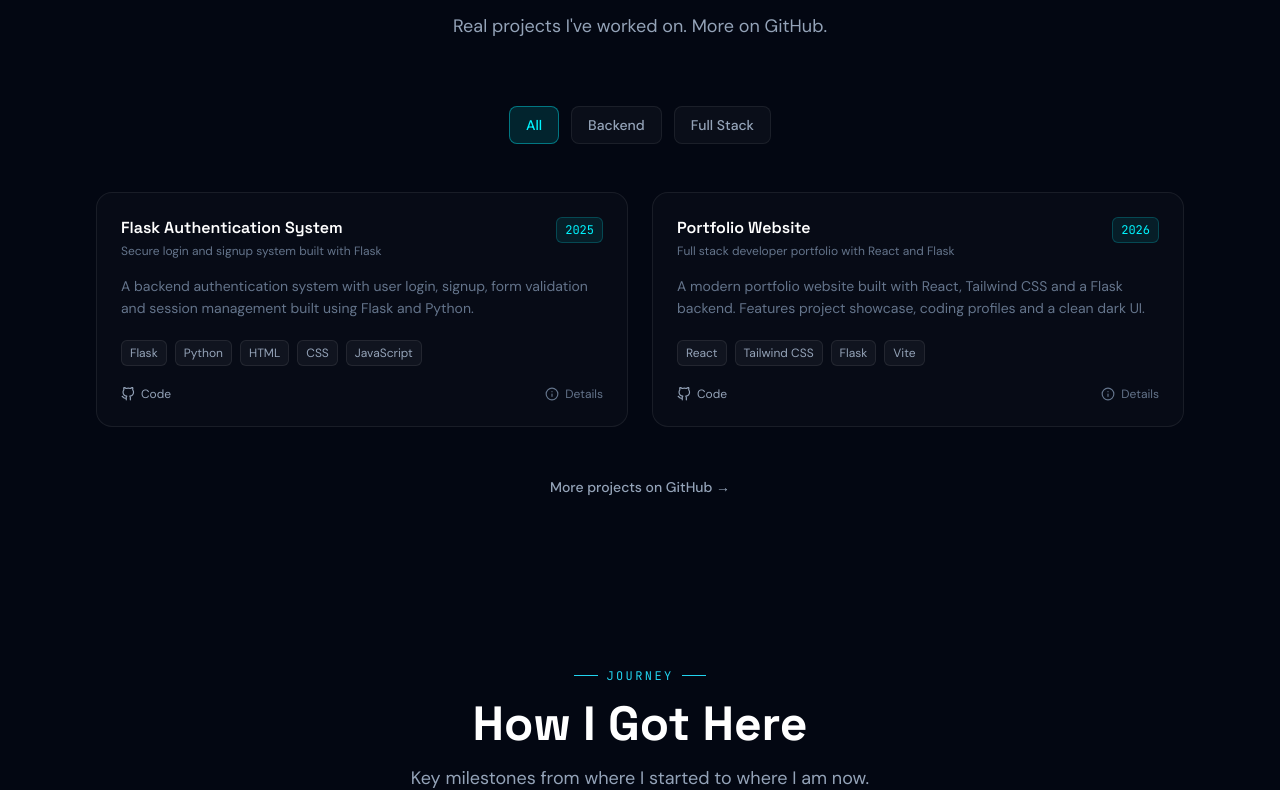
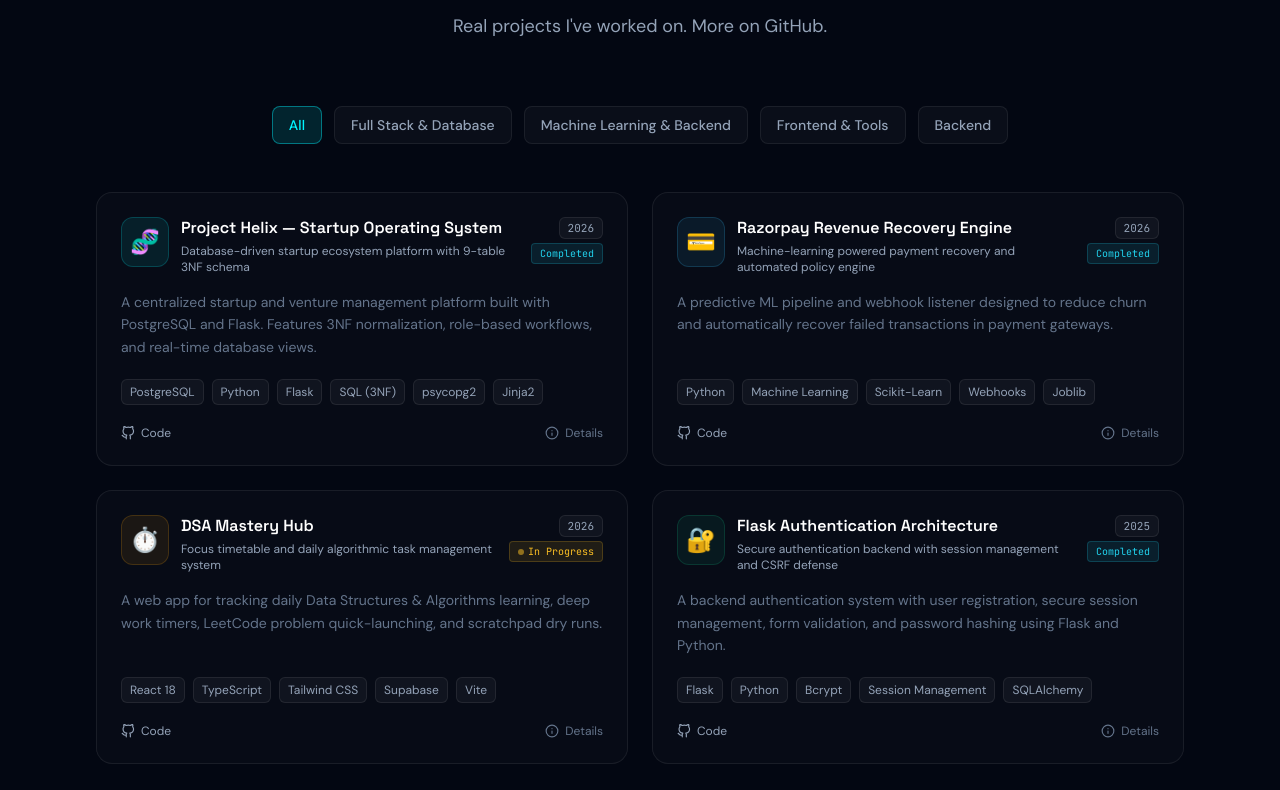
Before and after one commit to yusufjohn-shaik/portfolio, a React (Vite) app in the folder client/: page / in a window 1280 px wide. Shown: the part 3059-3849 px from the top of the page. Built offline with nearby package versions, Linux system fonts and the light colour scheme; no server answers.

Commit message:
Update projects with real GitHub repositories and remove portfolio card

```diff
--- a/client/src/components/cards/ProjectCard.jsx
+++ b/client/src/components/cards/ProjectCard.jsx
@@ -19,20 +19,45 @@ export default function ProjectCard({ project }) {
       >
         {/* Header */}
         <div className="flex items-start justify-between gap-3 mb-4">
+          <div className="flex items-start gap-3">
+            {project.icon && (
+              <span
+                className="text-2xl p-2 rounded-xl flex-shrink-0"
+                style={{
+                  background: `${project.color || '#00f5ff'}15`,
+                  border: `1px solid ${project.color || '#00f5ff'}30`,
+                }}
+              >
+                {project.icon}
+              </span>
+            )}
             <div>
               <h3 className="text-white font-semibold text-base leading-snug">{project.title}</h3>
-            <p className="text-xs text-slate-500 mt-1">{project.tagline}</p>
+              <p className="text-xs text-slate-400 mt-1">{project.tagline}</p>
             </div>
+          </div>
+          <div className="flex flex-col items-end gap-1 flex-shrink-0">
             <span
-            className="text-xs px-2 py-1 rounded-md flex-shrink-0 font-mono"
+              className="text-[11px] px-2 py-0.5 rounded-md font-mono"
               style={{
-              background: 'rgba(0,245,255,0.08)',
-              border: '1px solid rgba(0,245,255,0.2)',
-              color: '#00f5ff',
+                background: 'rgba(255,255,255,0.04)',
+                border: '1px solid rgba(255,255,255,0.08)',
+                color: '#94a3b8',
               }}
             >
               {project.year}
             </span>
+            {project.status === 'In Progress' ? (
+              <span className="inline-flex items-center gap-1 text-[10px] font-mono text-amber-400 px-2 py-0.5 rounded bg-amber-400/10 border border-amber-400/20">
+                <span className="w-1.5 h-1.5 rounded-full bg-amber-400 animate-pulse" />
+                In Progress
+              </span>
+            ) : (
+              <span className="inline-flex items-center gap-1 text-[10px] font-mono text-cyan-400 px-2 py-0.5 rounded bg-cyan-400/10 border border-cyan-400/20">
+                Completed
+              </span>
+            )}
+          </div>
         </div>
 
         {/* Description */}
--- a/client/src/data/projects.js
+++ b/client/src/data/projects.js
@@ -1,61 +1,124 @@
 export const projects = [
   {
     id: 1,
+    slug: 'project-helix',
+    title: 'Project Helix — Startup Operating System',
+    tagline: 'Database-driven startup ecosystem platform with 9-table 3NF schema',
+    description:
+      'A centralized startup and venture management platform built with PostgreSQL and Flask. Features 3NF normalization, role-based workflows, and real-time database views.',
+    longDescription:
+      'Engineered as an enterprise-grade relational database application. Implements a 9-table schema normalized to 3NF (7 strong entities, 2 associative entities, 52 attributes). Resolves many-to-many team allocations, manages funding rounds (Seed, Series A), tracks investor commitments, and enforces transactional constraints.',
+    icon: '🧬',
+    color: '#00f5ff',
+    tags: ['PostgreSQL', 'Python', 'Flask', 'SQL (3NF)', 'psycopg2', 'Jinja2'],
+    category: 'Full Stack & Database',
+    featured: true,
+    githubUrl: 'https://github.com/yusufjohn-shaik/project-Helix',
+    liveUrl: null,
+    status: 'Completed',
+    highlights: [
+      '9-table relational database strictly normalized to 3NF',
+      'Role-based access for founders, members, and investors',
+      'Funding rounds & investment commitment ledger',
+      'Real-time SQL database views and indexing optimization',
+    ],
+    techStack: {
+      database: ['PostgreSQL', 'psycopg2', 'Relational 3NF Schema'],
+      backend: ['Python', 'Flask'],
+      frontend: ['HTML5', 'CSS3', 'JavaScript'],
+    },
+    year: 2026,
+  },
+  {
+    id: 2,
+    slug: 'razorpay-revenue-recovery',
+    title: 'Razorpay Revenue Recovery Engine',
+    tagline: 'Machine-learning powered payment recovery and automated policy engine',
+    description:
+      'A predictive ML pipeline and webhook listener designed to reduce churn and automatically recover failed transactions in payment gateways.',
+    longDescription:
+      'Developed to tackle payment failure drop-offs. Integrates a trained machine learning model (Scikit-Learn/Joblib) with a dynamic policy engine. Listens to payment gateway webhooks, predicts recovery probability, and triggers smart retry policies.',
+    icon: '💳',
+    color: '#38bdf8',
+    tags: ['Python', 'Machine Learning', 'Scikit-Learn', 'Webhooks', 'Joblib'],
+    category: 'Machine Learning & Backend',
+    featured: true,
+    githubUrl: 'https://github.com/yusufjohn-shaik/razorpay-revenue-recovery',
+    liveUrl: null,
+    status: 'Completed',
+    highlights: [
+      'Trained predictive ML model for transaction recovery likelihood',
+      'Real-time webhook listener and transaction pipeline',
+      'Automated retry and policy decision engine',
+      'Comprehensive test suites for policy verification',
+    ],
+    techStack: {
+      ml: ['Scikit-Learn', 'Joblib', 'Python'],
+      backend: ['Python Webhooks', 'Policy Engine'],
+    },
+    year: 2026,
+  },
+  {
+    id: 3,
+    slug: 'dsa-mastery-hub',
+    title: 'DSA Mastery Hub',
+    tagline: 'Focus timetable and daily algorithmic task management system',
+    description:
+      'A web app for tracking daily Data Structures & Algorithms learning, deep work timers, LeetCode problem quick-launching, and scratchpad dry runs.',
+    longDescription:
+      'Built to enforce a daily 3.5-hour problem-solving protocol. Features study-friendly dark mode UI, integrated deep work timer with sound alerts, LeetCode quick launcher with difficulty badges, dry-run notes scratchpad, and Supabase persistence.',
+    icon: '⏱️',
+    color: '#f59e0b',
+    tags: ['React 18', 'TypeScript', 'Tailwind CSS', 'Supabase', 'Vite'],
+    category: 'Frontend & Tools',
+    featured: true,
+    githubUrl: 'https://github.com/yusufjohn-shaik/dsa-prep',
+    liveUrl: null,
+    status: 'In Progress',
+    highlights: [
+      'Structured daily DSA & CS fundamentals timetable',
+      'Built-in deep work timer with audio cues',
+      'Curated LeetCode problem quick-launcher',
+      'Supabase cloud sync with local storage cache fallback',
+    ],
+    techStack: {
+      frontend: ['React 18', 'TypeScript', 'Tailwind CSS', 'Vite'],
+      database: ['Supabase'],
+    },
+    year: 2026,
+  },
+  {
+    id: 4,
     slug: 'flask-auth-system',
-    title: 'Flask Authentication System',
-    tagline: 'Secure login and signup system built with Flask',
+    title: 'Flask Authentication Architecture',
+    tagline: 'Secure authentication backend with session management and CSRF defense',
     description:
-      'A backend authentication system with user login, signup, form validation and session management built using Flask and Python.',
+      'A backend authentication system with user registration, secure session management, form validation, and password hashing using Flask and Python.',
     longDescription:
-      'This project implements a complete authentication flow with secure password handling, form validation, Flask routing and session management. Built to understand backend fundamentals and authentication patterns.',
-    image: '/projects/flask-auth.png',
-    tags: ['Flask', 'Python', 'HTML', 'CSS', 'JavaScript'],
+      'A security-focused backend project implementing authentication fundamentals. Features bcrypt password hashing, session lifecycle management, route guarding, and input validation.',
+    icon: '🔐',
+    color: '#10b981',
+    tags: ['Flask', 'Python', 'Bcrypt', 'Session Management', 'SQLAlchemy'],
     category: 'Backend',
     featured: true,
-    githubUrl: 'https://github.com/yusufjohn-shaik',
+    githubUrl: 'https://github.com/yusufjohn-shaik/flask-login-signup-system',
     liveUrl: null,
+    status: 'Completed',
     highlights: [
-      'User login and signup flow',
-      'Form validation',
-      'Flask routing and backend logic',
-      'Session management',
+      'Bcrypt password hashing and secure verification',
+      'Session lifecycle and guarded private routes',
+      'Form validation and input sanitization',
+      'Clean modular Flask application structure',
     ],
     techStack: {
-      frontend: ['HTML', 'CSS', 'JavaScript'],
-      backend: ['Flask', 'Python'],
+      backend: ['Python', 'Flask', 'Bcrypt'],
+      frontend: ['HTML5', 'CSS3', 'JavaScript'],
     },
     year: 2025,
   },
-  {
-    id: 2,
-    slug: 'portfolio-website',
-    title: 'Portfolio Website',
-    tagline: 'Full stack developer portfolio with React and Flask',
-    description:
-      'A modern portfolio website built with React, Tailwind CSS and a Flask backend. Features project showcase, coding profiles and a clean dark UI.',
-    longDescription:
-      'Built to showcase projects, skills and coding profiles. Uses React with Tailwind CSS for the frontend and Flask for backend API handling. Deployed on Vercel with a responsive dark theme.',
-    image: '/projects/portfolio-v1.png',
-    tags: ['React', 'Tailwind CSS', 'Flask', 'Vite'],
-    category: 'Full Stack',
-    featured: true,
-    githubUrl: 'https://github.com/yusufjohn-shaik',
-    liveUrl: null,
-    highlights: [
-      'Responsive dark UI',
-      'Project showcase section',
-      'Coding profile integration',
-      'Flask backend API',
-    ],
-    techStack: {
-      frontend: ['React', 'Tailwind CSS', 'Vite'],
-      backend: ['Flask', 'Python'],
-    },
-    year: 2026,
-  },
 ]
 
-export const projectCategories = ['All', 'Backend', 'Full Stack']
+export const projectCategories = ['All', 'Full Stack & Database', 'Machine Learning & Backend', 'Frontend & Tools', 'Backend']
 
 export const getFeaturedProjects = () => projects.filter(p => p.featured)
 export const getProjectBySlug = slug => projects.find(p => p.slug === slug)
```
Lines whose indentation alone changed are shown as unchanged.
